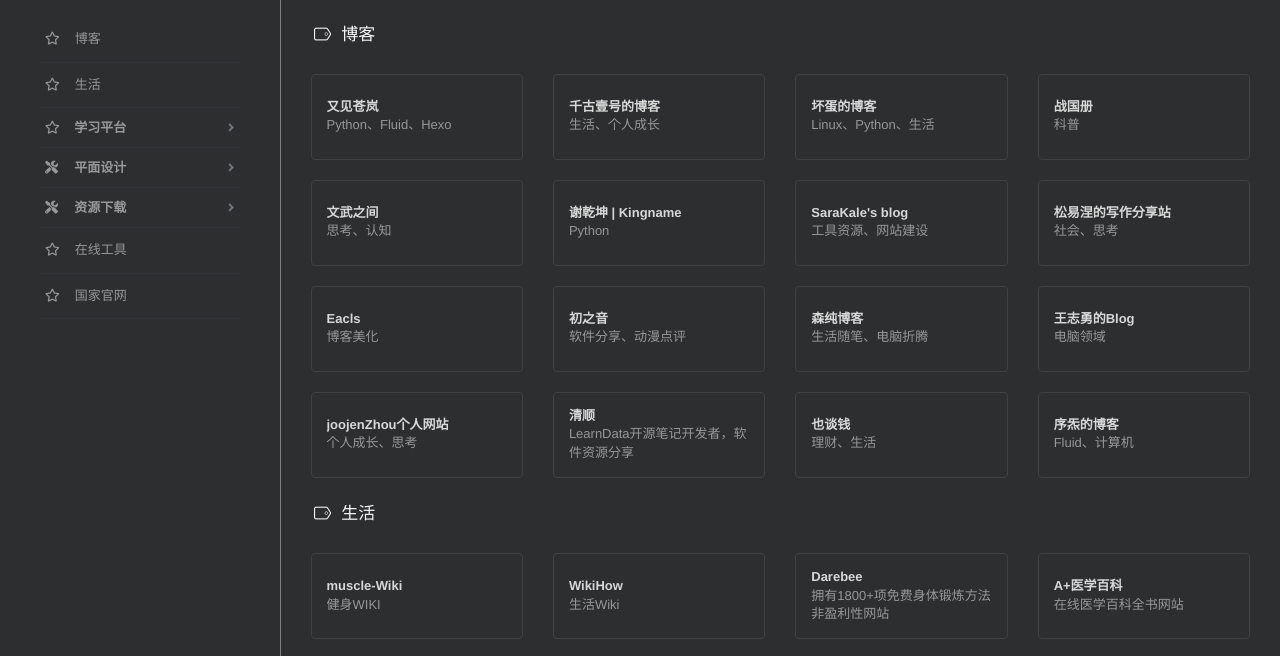
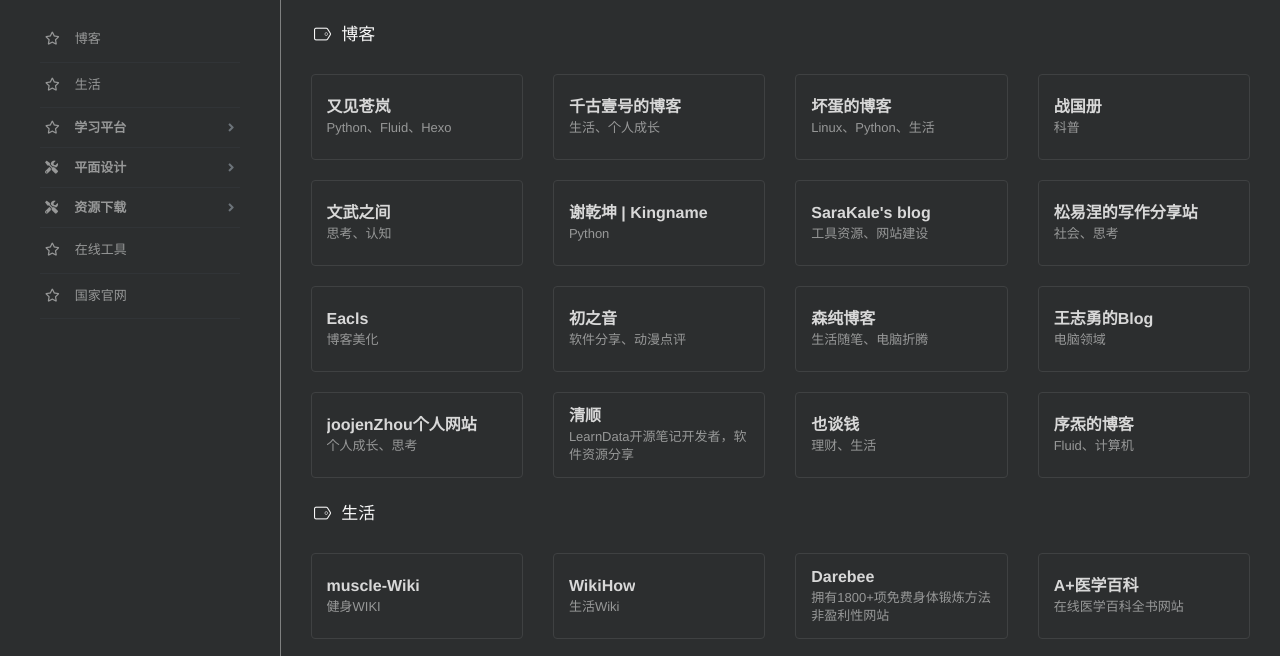
Before and after one commit to l739217783/Nav_lin, a plain HTML site: page index.html in a window 1280 px wide. Shown: the part 82-738 px from the top of the page. Drawn offline with nearby package versions, Linux system fonts and the light colour scheme.

Commit message:
Site updated: 2023-07-14 11:30:11

```diff
--- a/index.html
+++ b/index.html
@@ -2325,7 +2325,9 @@
 <!-- hexo injector body_end start --><style>
   .xe-comment {margin-left:0px;}
   .xe-user-img {display:none;}
-
+  a strong {
+    font-size:16px;
+  }
   </style><!-- hexo injector body_end end --></body>
 
 </html>
```
Also changed, not shown: 2023/07/13/hello-world/index.html (+3 -1 lines), archives/2023/07/index.html (+3 -1 lines), archives/2023/index.html (+3 -1 lines), archives/index.html (+3 -1 lines).
